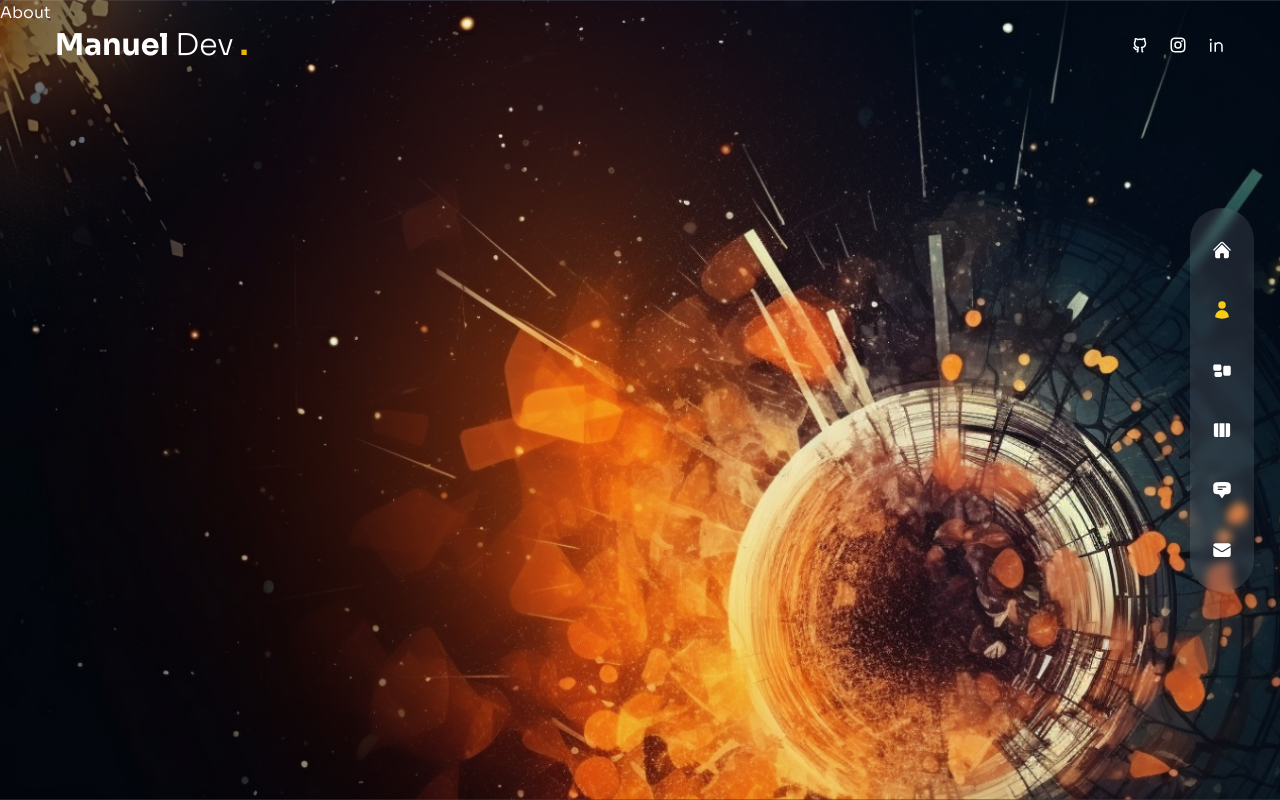
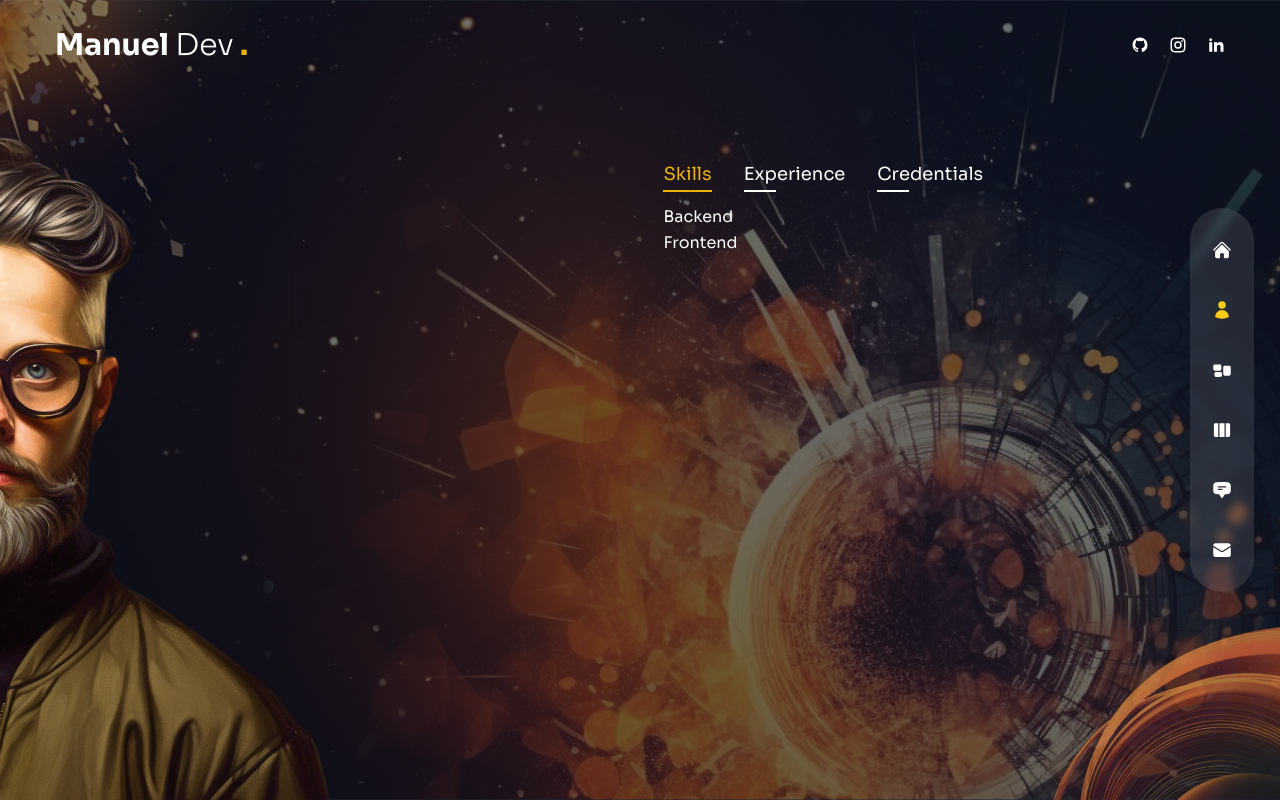
Before and after one commit to ManuelDevWeb/Web_ManuelDevWeb, a Next.js app: page /about in a window 1280 px wide. Built offline with nearby package versions, Linux system fonts and the light colour scheme.

Commit message:
Feature: initial commit about page

```diff
--- a/components/Circles.js
+++ b/components/Circles.js
@@ -1,5 +1,17 @@
+import Image from "next/image";
+
 const Circles = () => {
-  return <div>Circles</div>;
+  return (
+    <div className="w-[200px] xl:w-[300px] absolute -right-16 -bottom-2 mix-blend-lighten animate-pulse duration-75 z-10">
+      <Image
+        src={"/circles.png"}
+        alt=""
+        width={260}
+        height={200}
+        className="w-full h-full"
+      />
+    </div>
+  );
 };
 
 export default Circles;
--- a/components/Header.js
+++ b/components/Header.js
@@ -1,5 +1,11 @@
 import Image from "next/image";
 import Link from "next/link";
+
+// Motion
+import { motion } from "framer-motion";
+
+// Variants
+import { fadeIn } from "../variants";
 
 // Components
 import Socials from "./Socials";
@@ -8,10 +14,16 @@ const Header = () => {
   return (
     <header className="absolute w-full z-30 flex items-center px-16 xl:px-0 xl:h-[90px]">
       <div className="container mx-auto">
-        <div className="flex flex-col lg:flex-row justify-between items-center gap-y-6 py-8">
+        <motion.div
+          variants={fadeIn("down", 0.2)}
+          initial="hidden"
+          animate="show"
+          exit="hidden"
+          className="flex flex-col lg:flex-row justify-between items-center gap-y-6 py-8"
+        >
           {/* Logo */}
           <Link href={"/"}>
-            <h2 className="text-3xl font-bold">
+            <h2 className="text-xl md:text-3xl font-bold">
               Manuel <span className="font-light">Dev</span>{" "}
               <span className="text-yellow-500/100">.</span>{" "}
             </h2>
@@ -25,7 +37,7 @@ const Header = () => {
           </Link>
           {/* Socials */}
           <Socials />
-        </div>
+        </motion.div>
       </div>
     </header>
   );
--- a/components/Socials.js
+++ b/components/Socials.js
@@ -1,7 +1,7 @@
 import Link from "next/link";
 
 // Icons
-import { RiGithubLine, RiInstagramLine, RiLinkedinLine } from "react-icons/ri";
+import { RiGithubFill, RiInstagramLine, RiLinkedinFill } from "react-icons/ri";
 
 const Socials = () => {
   return (
@@ -11,7 +11,7 @@ const Socials = () => {
         target="_blank"
         className="hover:text-yellow-500/100 transition-all duration-300"
       >
-        <RiGithubLine />
+        <RiGithubFill />
       </Link>
       <Link
         href={"https://www.instagram.com/manuelvalencial17/"}
@@ -25,7 +25,7 @@ const Socials = () => {
         target="_blank"
         className="hover:text-yellow-500/100 transition-all duration-300"
       >
-        <RiLinkedinLine />
+        <RiLinkedinFill />
       </Link>
     </div>
   );
--- a/pages/about/index.js
+++ b/pages/about/index.js
@@ -1,3 +1,11 @@
+import { useState } from "react";
+
+// Motion
+import { motion } from "framer-motion";
+
+// Variants
+import { fadeIn } from "../../variants";
+
 // icons
 import {
   FaHtml5,
@@ -15,80 +23,119 @@ import {
   SiAdobephotoshop,
 } from "react-icons/si";
 
-//  data
-// const aboutData = [
-//   {
-//     title: 'skills',
-//     info: [
-//       {
-//         title: 'Web Development',
-//         icons: [
-//           <FaHtml5 />,
-//           <FaCss3 />,
-//           <FaJs />,
-//           <FaReact />,
-//           <SiNextdotjs />,
-//           <SiFramer />,
-//           <FaWordpress />,
-//         ],
-//       },
-//       {
-//         title: 'UI/UX Design',
-//         icons: [<FaFigma />, <SiAdobexd />, <SiAdobephotoshop />],
-//       },
-//     ],
-//   },
-//   {
-//     title: 'awards',
-//     info: [
-//       {
-//         title: 'Webby Awards - Honoree',
-//         stage: '2011 - 2012',
-//       },
-//       {
-//         title: 'Adobe Design Achievement Awards - Finalist',
-//         stage: '2009 - 2010',
-//       },
-//     ],
-//   },
-//   {
-//     title: 'experience',
-//     info: [
-//       {
-//         title: 'UX/UI Designer - XYZ Company',
-//         stage: '2012 - 2023',
-//       },
-//       {
-//         title: 'Web Developer - ABC Agency',
-//         stage: '2010 - 2012',
-//       },
-//       {
-//         title: 'Intern - DEF Corporation',
-//         stage: '2008 - 2010',
-//       },
-//     ],
-//   },
-//   {
-//     title: 'credentials',
-//     info: [
-//       {
-//         title: 'Web Development - ABC University, LA, CA',
-//         stage: '2011',
-//       },
-//       {
-//         title: 'Computer Science Diploma - AV Technical Institute',
-//         stage: '2009',
-//       },
-//       {
-//         title: 'Certified Graphic Designer - ABC Institute, Los Angeles, CA',
-//         stage: '2006',
-//       },
-//     ],
-//   },
-// ];
+// data
+const aboutData = [
+  {
+    title: "skills",
+    info: [
+      {
+        title: "Backend",
+        icons: [
+          <FaHtml5 key={1} />,
+          <FaCss3 key={2} />,
+          <FaJs key={3} />,
+          <FaReact key={4} />,
+          <SiNextdotjs key={5} />,
+          <SiFramer key={6} />,
+          <FaWordpress key={7} />,
+        ],
+      },
+      {
+        title: "Frontend",
+        icons: [
+          <FaFigma key={1} />,
+          <SiAdobexd key={2} />,
+          <SiAdobephotoshop key={3} />,
+        ],
+      },
+    ],
+  },
+  {
+    title: "experience",
+    info: [
+      {
+        title: "Backend Developer - Mango Soft",
+        stage: "2022 - 2023",
+      },
+      {
+        title: "Frontend Developer - CBW Agency",
+        stage: "2021 - 2022",
+      },
+    ],
+  },
+  {
+    title: "credentials",
+    info: [
+      {
+        title: "Web Development - ABC University, LA, CA",
+        stage: "2011",
+      },
+      {
+        title: "Computer Science Diploma - AV Technical Institute",
+        stage: "2009",
+      },
+      {
+        title: "Certified Graphic Designer - ABC Institute, Los Angeles, CA",
+        stage: "2006",
+      },
+    ],
+  },
+];
+
+// components
+import Avatar from "../../components/Avatar";
+import Circles from "../../components/Circles";
 
 const About = () => {
-  return <div>About</div>;
+  const [index, setIndex] = useState(0);
+
+  return (
+    <div className="bg-primary/80 xl:bg-primary/60 h-full py-32 text-center xl:text-left">
+      <Circles />
+      {/* Avatar */}
+      <motion.div
+        variants={fadeIn("right", 0.2)}
+        initial="hidden"
+        animate="show"
+        exit="hidden"
+        className="hidden xl:flex absolute bottom-0 -left-[370px]"
+      >
+        <Avatar />
+      </motion.div>
+      <div className="container mx-auto h-full flex flex-col items-center xl:flex-row">
+        <div className="flex-1 flex flex-col justify-center">text</div>
+        <div className="flex flex-col w-full h-[480px] xl:max-w-[48%]">
+          <div className="flex gap-x-4 xl:gap-x-8 mx-auto xl:mx-0 mb-4">
+            {aboutData.map((item, i) => {
+              return (
+                <div
+                  key={i}
+                  className={`${
+                    index === i &&
+                    "text-yellow-500/100 after:w-[100%] after:bg-yellow-500/100 after:transition-all after:duration-500"
+                  } cursor-pointer capitalize xl:text-lg relative after:w-8 after:h-[2px] after:bg-white after:absolute after:-bottom-1 after:left-0`}
+                  onClick={() => setIndex(i)}
+                >
+                  {item.title}
+                </div>
+              );
+            })}
+          </div>
+          <div>
+            {aboutData[index].info.map((item, i) => {
+              return (
+                <div key={i}>
+                  {/* Title */}
+                  <div>{item.title}</div>
+                  {/* Stage */}
+                </div>
+              );
+            })}
+          </div>
+        </div>
+      </div>
+    </div>
+  );
 };
 
 export default About;
--- a/styles/globals.css
+++ b/styles/globals.css
@@ -26,7 +26,7 @@
     @apply w-full h-screen overflow-hidden;
   }
   .h1 {
-    @apply text-[35px] leading-tight md:text-[60px] md:leading-[1.3] mb-8 font-semibold;
+    @apply text-[28px] leading-tight md:text-[60px] md:leading-[1.3] mb-8 font-semibold;
   }
   .h2 {
     @apply text-[35px] leading-tight md:text-[54px] md:leading-[1.3] mb-4 font-semibold;
```
Also changed, not shown: Steps.txt.
